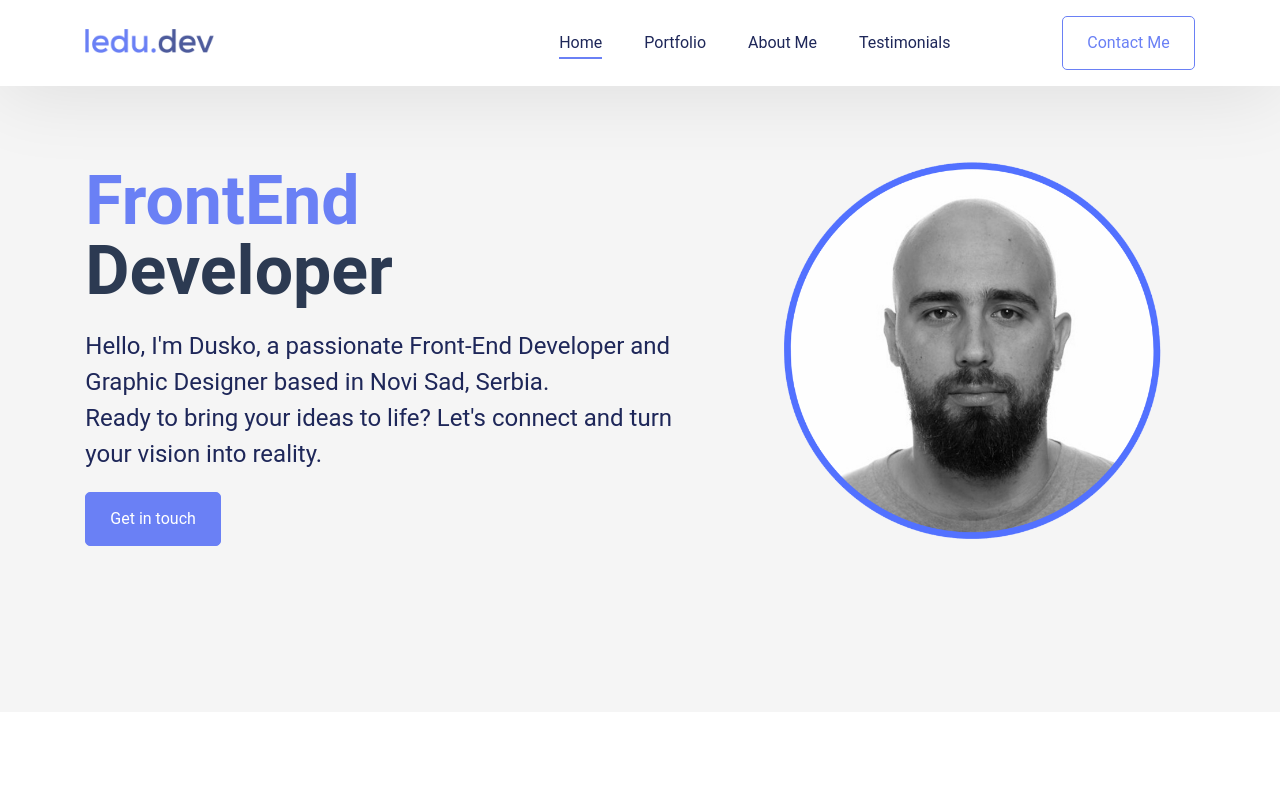
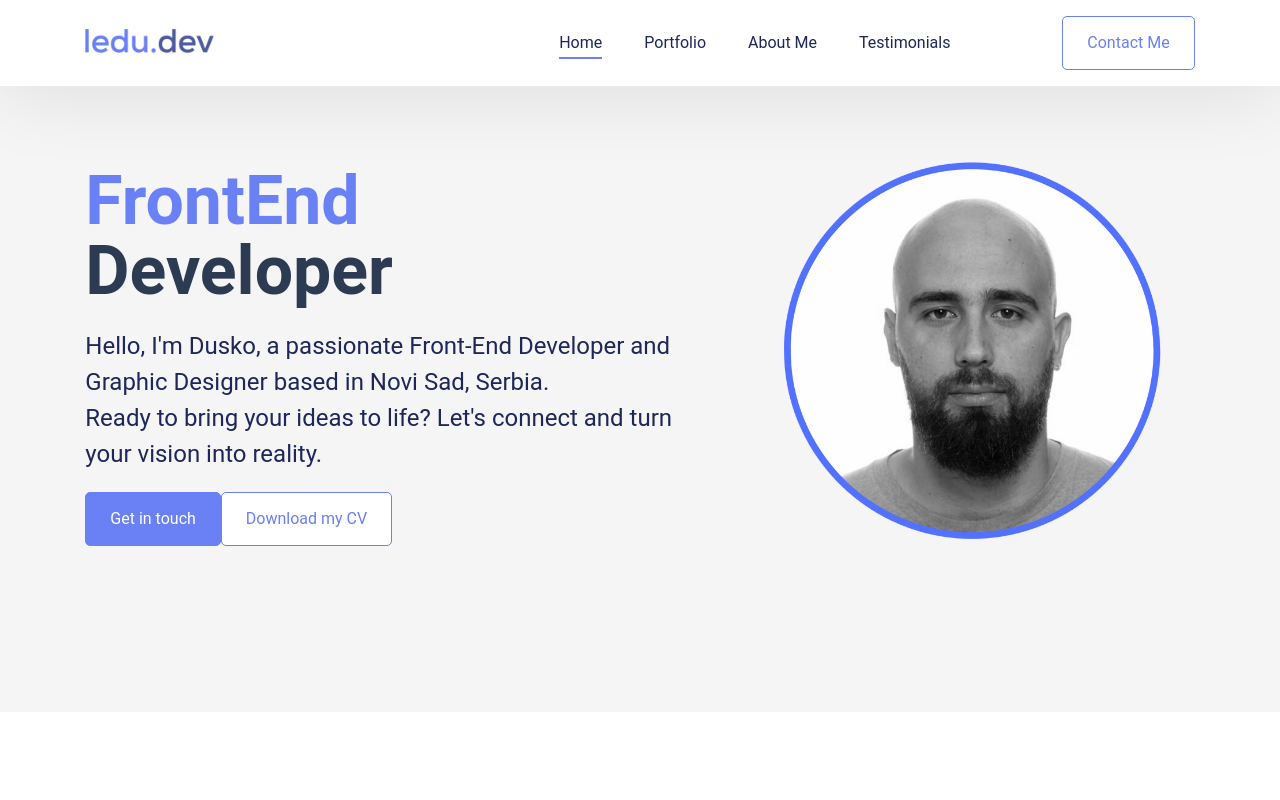
Before and after one commit to ledu89/portfolio, a React (Vite) app: page / in a window 1280 px wide. Shown: the top 800 px of the page. Built offline with nearby package versions, Linux system fonts and the light colour scheme.

Commit message:
added download CV

```diff
--- a/src/pages/Home/HeroSection.jsx
+++ b/src/pages/Home/HeroSection.jsx
@@ -16,7 +16,7 @@ function HeroSection() {
             turn your vision into reality.
           </p>
         </div>
-
+        <div className="hero-btn-container">
           <Link
             activeClass="btn-primary"
             spy={true}
@@ -28,6 +28,15 @@ function HeroSection() {
           >
             Get in touch
           </Link>
+          <a
+            className="btn btn-outline-primary"
+            target="_blank"
+            href="./CV.pdf"
+            download="CV.pdf"
+          >
+            Download my CV
+          </a>
+        </div>
       </div>
       <div className="hero--section--img">
         <img src="./img/heroMe.png" alt="Hero Section" />
```
Also changed, not shown: 1 other file (tests, documents, lock files or other folders). Lines whose indentation alone changed are shown as unchanged.
